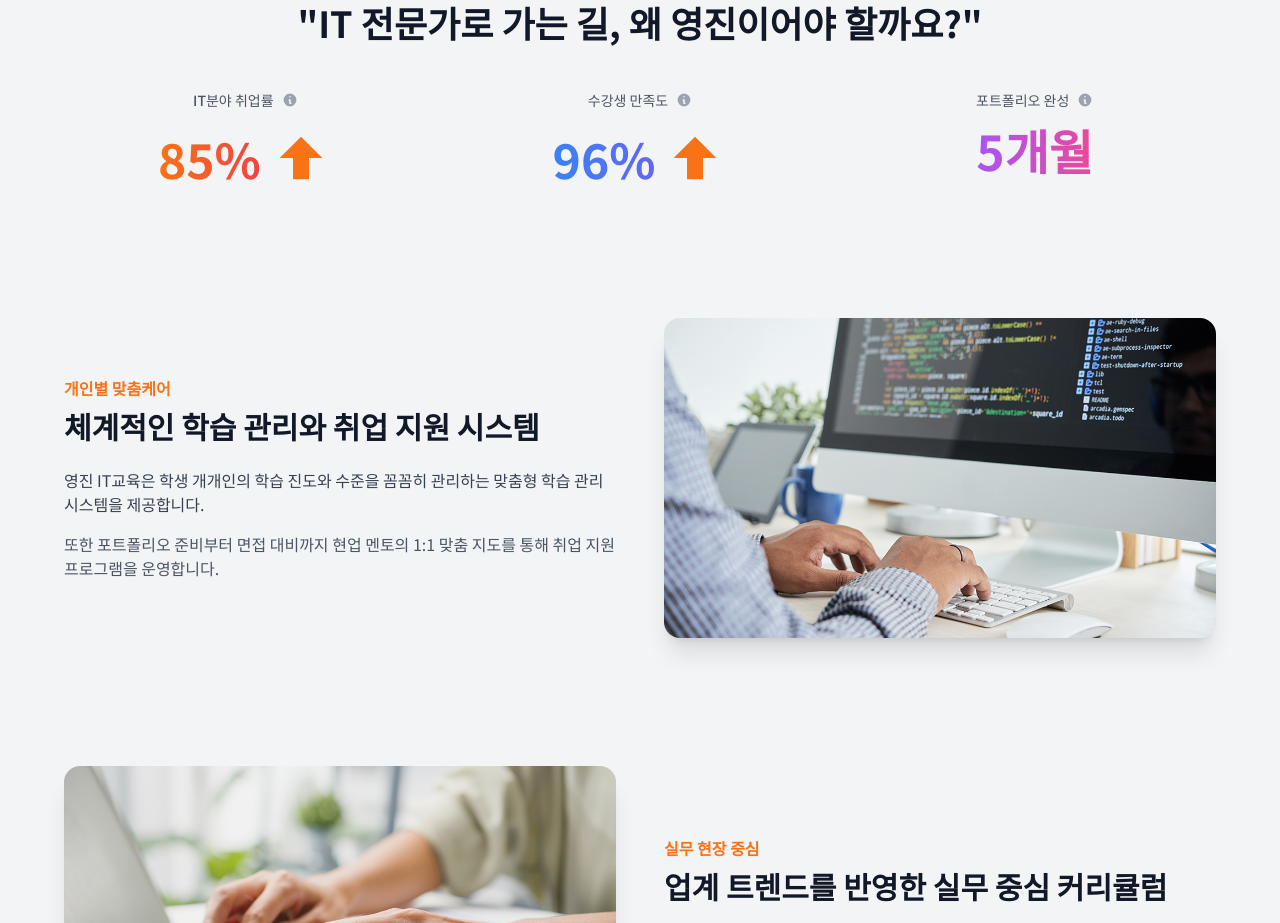
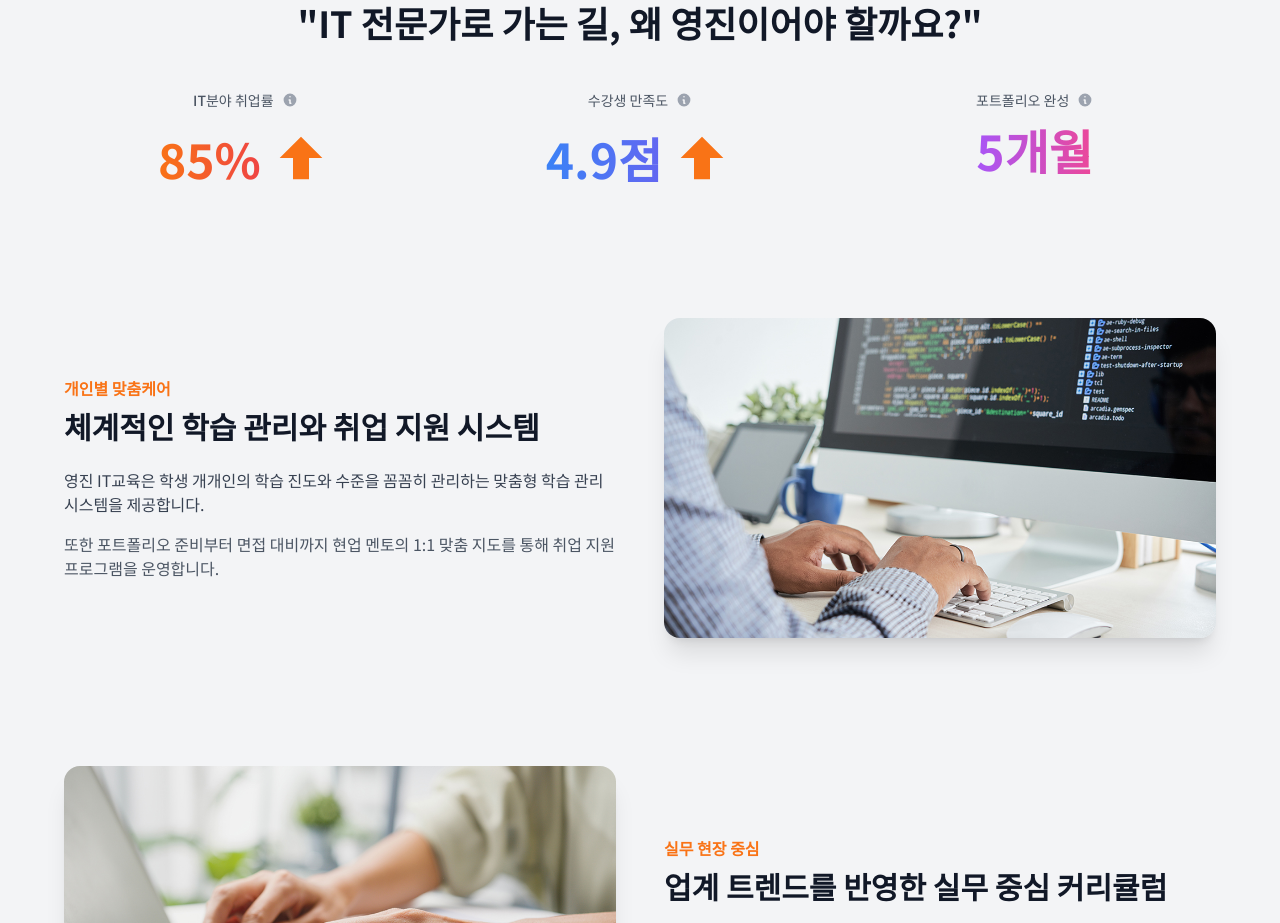
Before and after one commit to yjjob-it/yg-it-homepage, a React (Vite) app: page / in a window 1280 px wide. Shown: the part 1760-2683 px from the top of the page. Built offline with nearby package versions, Linux system fonts and the light colour scheme; a web font is replaced by a local one.

Commit message:
20251112
-소숫점 애니메이션 수정

```diff
--- a/src/components/sections/StatsSection.jsx
+++ b/src/components/sections/StatsSection.jsx
@@ -44,7 +44,8 @@ const StatsSection = ({ stats }) => {
                   <AnimatedCounter
                     end={stat.value}
                     suffix={stat.suffix}
-                    duration={1000}
+                    duration={index === 1 ? 2000 : 1000}
+                    decimals={index === 1 ? 1 : 0}
                   />
                 </p>
                 {stat.showArrow && (
--- a/src/components/ui/AnimatedCounter.jsx
+++ b/src/components/ui/AnimatedCounter.jsx
@@ -1,6 +1,11 @@
 import React, { useState, useEffect, useRef } from "react";
 
-const AnimatedCounter = ({ end, duration = 800, suffix = "" }) => {
+const AnimatedCounter = ({
+  end,
+  duration = 800,
+  suffix = "",
+  decimals = 0,
+}) => {
   const [count, setCount] = useState(0);
   const [isVisible, setIsVisible] = useState(false);
   const counterRef = useRef(null);
@@ -47,7 +52,8 @@ const AnimatedCounter = ({ end, duration = 800, suffix = "" }) => {
       const easedProgress = easeOutQuad(progress);
 
       if (progress < 1) {
-        setCount(Math.floor(end * easedProgress));
+        const currentValue = end * easedProgress;
+        setCount(decimals > 0 ? currentValue : Math.floor(currentValue));
         animationFrame = requestAnimationFrame(animate);
       } else {
         setCount(end);
@@ -61,11 +67,11 @@ const AnimatedCounter = ({ end, duration = 800, suffix = "" }) => {
         cancelAnimationFrame(animationFrame);
       }
     };
-  }, [isVisible, end, duration]);
+  }, [isVisible, end, duration, decimals]);
 
   return (
     <span ref={counterRef}>
-      {count}
+      {decimals > 0 ? count.toFixed(decimals) : count}
       {suffix}
     </span>
   );
--- a/src/data/statsData.js
+++ b/src/data/statsData.js
@@ -10,8 +10,8 @@ export const statsData = [
   },
   {
     label: "수강생 만족도",
-    value: 96,
-    suffix: "%",
+    value: 4.9,
+    suffix: "점",
     gradient:
       "bg-gradient-to-r from-blue-500 to-indigo-500 bg-clip-text text-transparent",
     tooltip: "수강생들의\n교육 만족도 평균입니다",
```
